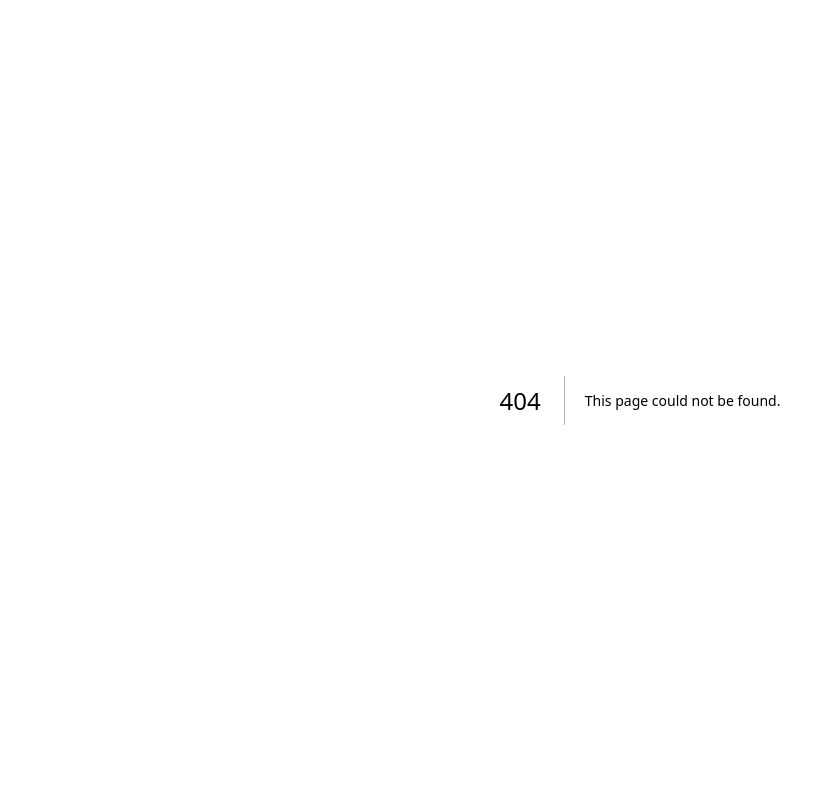
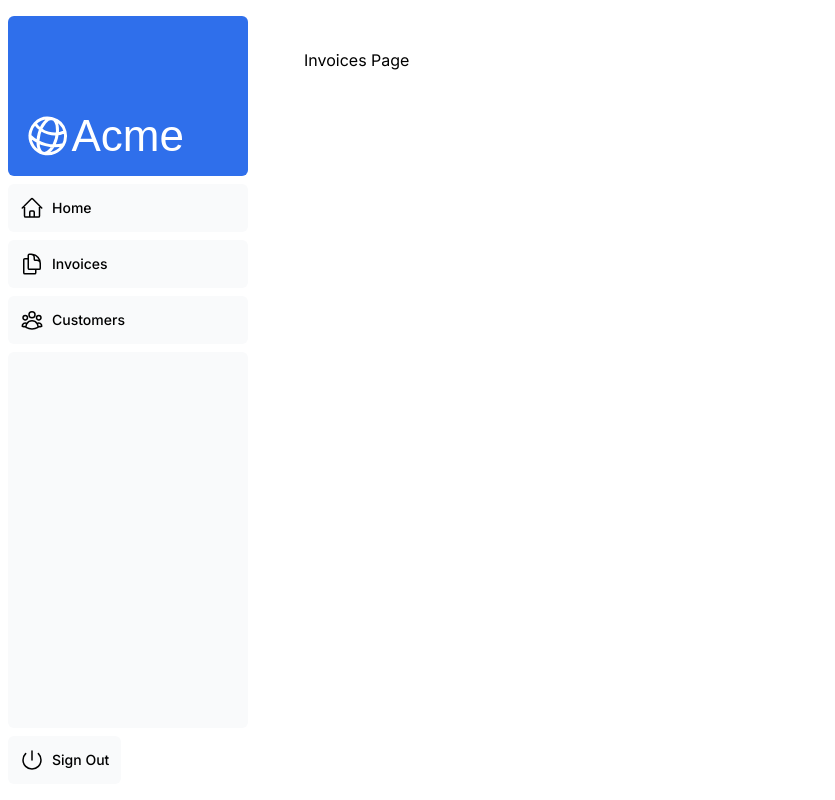
Before and after one commit to caestrada/nextjs-dashboard, a Next.js app: page /dashboard/invoices in a window 1280 px wide. Before the commit this address had no page. Shown: the whole page, without its empty margins (0-835 px from the left). Built offline with nearby package versions, Linux system fonts and the light colour scheme; a web font is replaced by a local one.

Commit message:
rename invoices file

```diff
--- /dev/null
+++ b/app/dashboard/invoices/page.tsx
@@ -0,0 +1,7 @@
+import React from 'react'
+
+export default function Page() {
+  return (
+    <div>Invoices Page</div>
+  )
+}
```
Also changed, not shown: app/dashboard/invoces/page.tsx (deleted).
